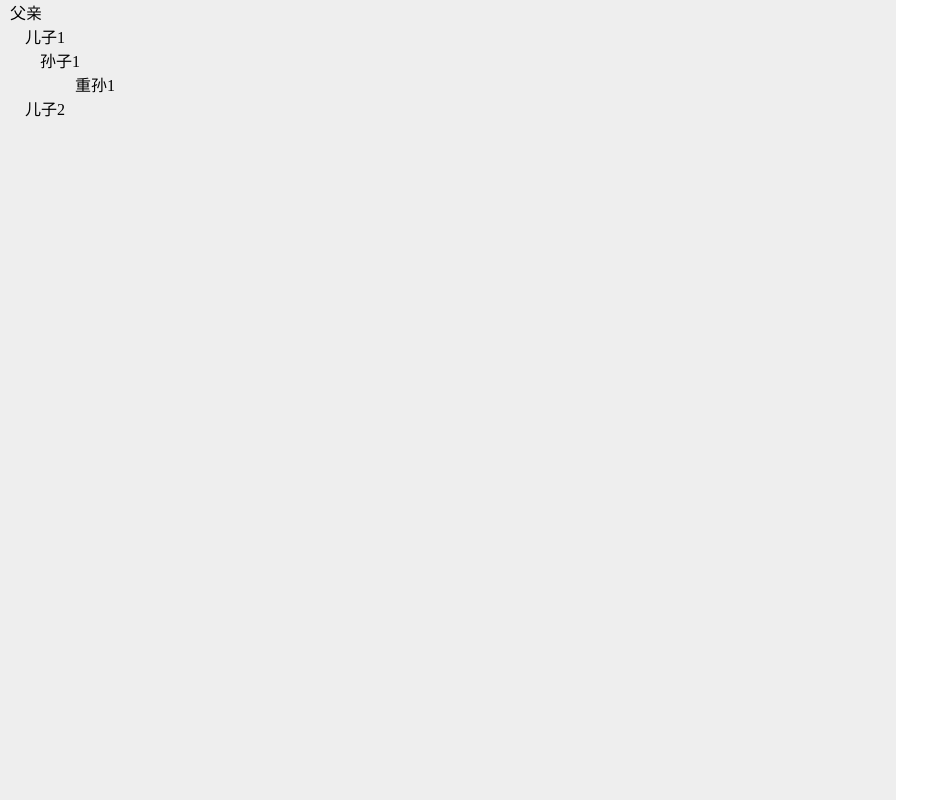
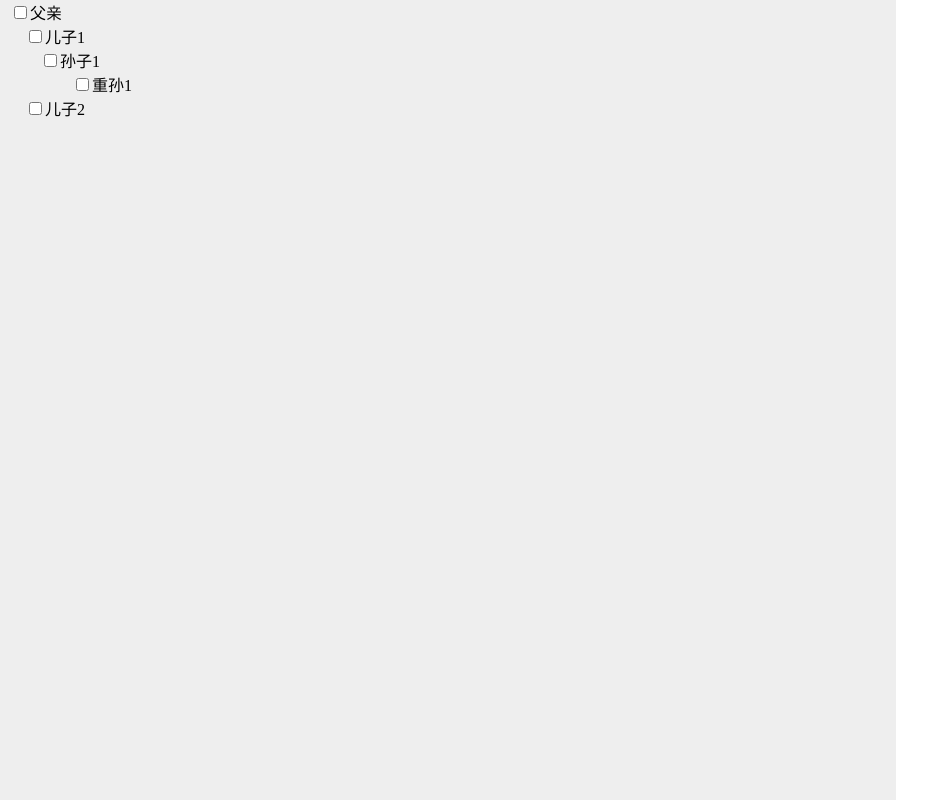
Before and after one commit to wuxianqiang/tree, a React app: page / in a window 1280 px wide. Shown: the whole page, without its empty margins (0-948 px from the left). Built offline with nearby package versions, Linux system fonts and the light colour scheme; a small style sheet from the web is missing.

Commit message:
选择功能

```diff
--- a/src/components/index.less
+++ b/src/components/index.less
@@ -7,6 +7,7 @@
   overflow-x      : hidden;
   overflow-y      : auto;
   background-color: #eee;
+  user-select     : none;
 
   .tree-nodes {
     position: relative;
@@ -30,7 +31,7 @@
         }
 
         .empty {
-          margin-right: 20px;
+          margin-right: 17px;
         }
       }
     }
--- a/src/components/tree-node.tsx
+++ b/src/components/tree-node.tsx
@@ -4,12 +4,13 @@ import { TreeData } from '../typings'
 
 interface Props {
   data: TreeData,
-  onCollapse: any
+  onCollapse: any,
+  onCheck: any
 }
 
 class TreeNode extends React.Component<Props> {
   render() {
-    let { data: { name, children, key, collapsed } } = this.props
+    let { data: { name, children, key, collapsed, checked }, onCheck } = this.props
     // 箭头
     let caret = null
     // 图标
@@ -20,7 +21,7 @@ class TreeNode extends React.Component<Props> {
         caret = (
           <span
             className={`iconfont ${collapsed ? 'iconpreviewright' : 'icondownarrow'}`}
-            onClick={this.props.onCollapse(key)}>
+            onClick={() => this.props.onCollapse(key)}>
           </span>
         )
         icon = collapsed ? 'iconfolder1' : 'iconfolder'
@@ -31,12 +32,13 @@ class TreeNode extends React.Component<Props> {
       }
     } else {
       // 需要远程加载
-      caret = (
-        <span
-          className="iconfont iconpreviewright"
-          onClick={this.props.onCollapse(key)}>
-        </span>
-      )
+      // caret = (
+      //   <span
+      //     className="iconfont iconpreviewright"
+      //     onClick={() => this.props.onCollapse(key)}>
+      //   </span>
+      // )
+      caret = <span className="iconfont iconFileloading"></span>
       icon = collapsed ? 'iconfolder1' : 'iconfolder'
     }
     return (
@@ -44,16 +46,21 @@ class TreeNode extends React.Component<Props> {
         <div className="inner">
           {caret}
           <span className={`iconfont ${icon}`}>
+            <input
+              type="checkbox"
+              checked={checked}
+              onChange={() => onCheck(key)} />
             {name}
           </span>
           {
-            (children && children.length > 0) && (
+            (children && children.length > 0 && !collapsed) && (
               <div className="children">
                 {
                   children.map((item: TreeData) => (
                     <TreeNode
                       onCollapse={this.props.onCollapse}
                       data={item}
+                      onCheck={onCheck}
                       key={item.key} />
                   ))
                 }
--- a/src/components/tree.tsx
+++ b/src/components/tree.tsx
@@ -33,6 +33,7 @@ class Tree extends React.Component<Props, State> {
     if (data.children && data.children.length > 0) {
       this.walk(data.children, data)
     }
+    // this.setState({data: this.state.data})
   }
   walk = (children: TreeData[], parent: TreeData): void => {
     children.forEach((item: TreeData) => {
@@ -43,14 +44,52 @@ class Tree extends React.Component<Props, State> {
       }
     })
   }
-  onCollapse = (key:string) => {
-
+  onCollapse = (key: string): void => {
+    let data = this.keyNodeMap[key]
+    if (data) {
+      data.collapsed = !data.collapsed
+      data.children = data.children || []
+      this.setState({ data: this.state.data })
+      // this.buildKeyMap()
+    }
+  }
+  onCheck = (key: string): void => {
+    let data = this.keyNodeMap[key]
+    if (data) {
+      data.checked = !data.checked
+      // 父级选中，子级也要选中
+      if (data.checked) {
+        this.checkChildren(data.children, true)
+        // 子节点选中父节点也要选中
+        this.checkParent(data.parent)
+      } else {
+        // 取消选中
+        this.checkChildren(data.children, false)
+        this.checkParent(data.parent)
+      }
+    }
+    this.setState({data: this.state.data})
+  }
+  checkParent = (parent: TreeData): void => {
+    while (parent) {
+      parent.checked = parent.children.every((item: TreeData) => item.checked)
+      parent = parent.parent
+    }
+  }
+  checkChildren = (children: TreeData[] = [], checked: boolean): void => {
+    children.forEach((item: TreeData) => {
+      item.checked = checked
+      this.checkChildren(item.children, checked)
+    })
   }
   render() {
     return (
       <div className="tree">
         <div className="tree-nodes">
-          <TreeNode data={this.props.data} onCollapse={this.onCollapse} />
+          <TreeNode
+            data={this.props.data}
+            onCollapse={this.onCollapse}
+            onCheck={this.onCheck} />
         </div>
       </div>
     );
--- a/src/typings.tsx
+++ b/src/typings.tsx
@@ -4,7 +4,8 @@ export interface TreeData {
   type: string,
   collapsed: boolean,
   children?: TreeData[],
-  parent?: TreeData
+  parent?: TreeData,
+  checked?: boolean
 }
 
 // ?:可选属性
```
